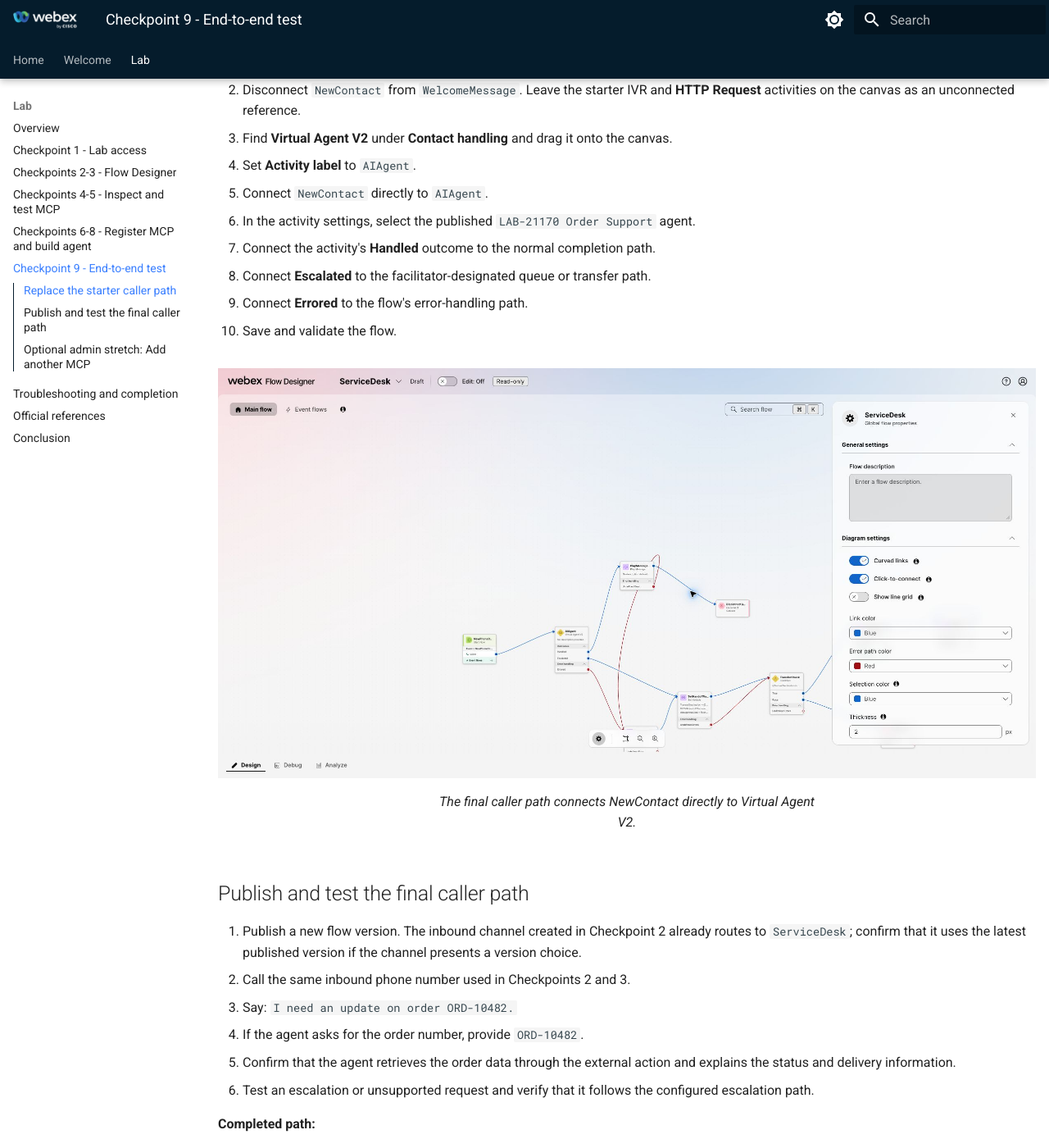
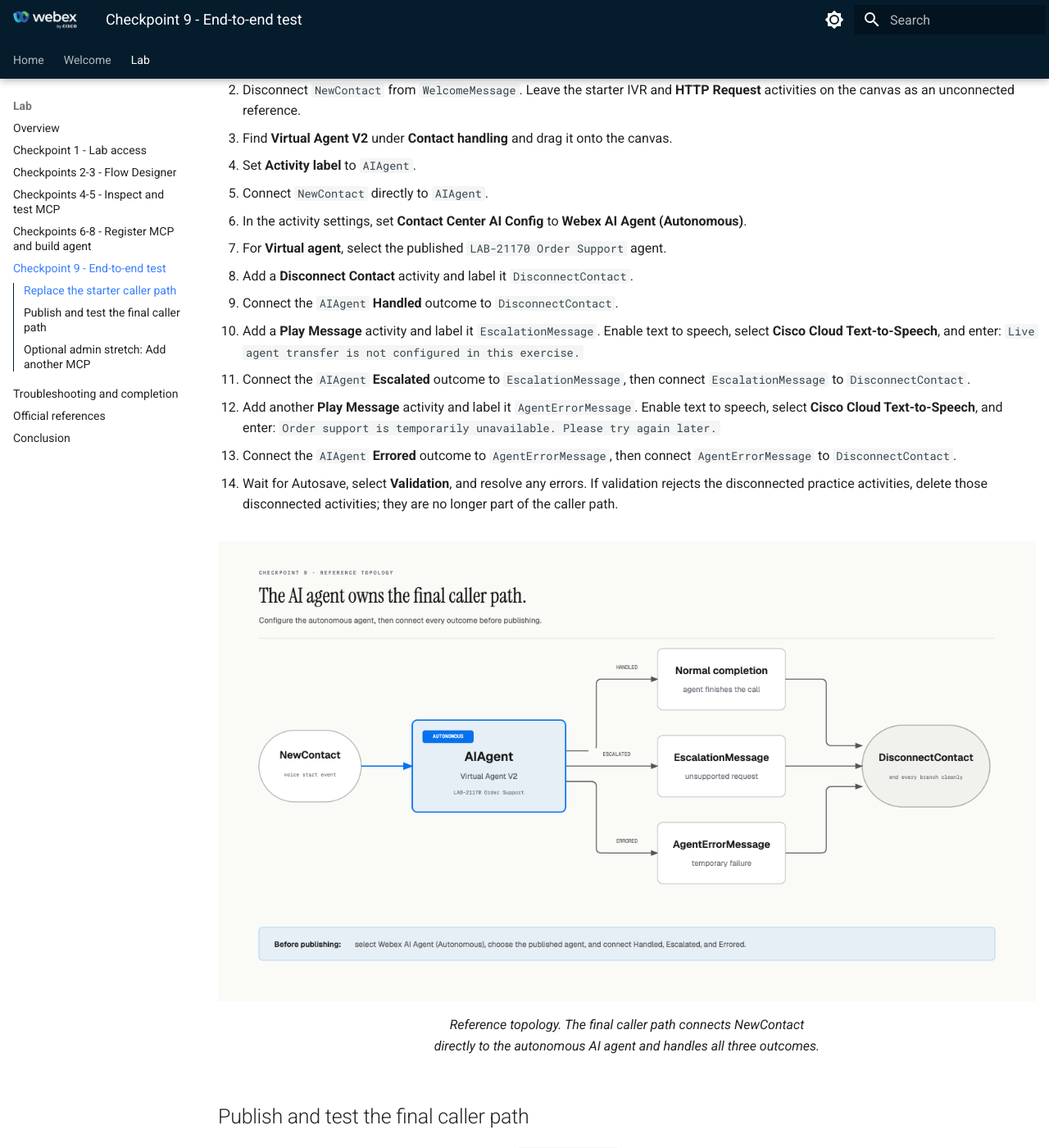
Before and after one commit to WebexCC-SA/LAB-21170, an MkDocs documentation site: the page built from docs/lab5_end_to_end.md, in a window 1280 px wide and 1400 px high, scrolled down 294 px. Shown: the whole window at 82% size. Built offline with MkDocs 1.6.1 and Material for MkDocs 9.7.7, drawn with Linux system fonts in a browser that asks for light colours; some of the changed text lies outside the part shown.

Commit message:
docs: correct LAB-21170 walkthrough steps

```diff
--- a/docs/lab2_flow_designer.md
+++ b/docs/lab2_flow_designer.md
@@ -23,7 +23,7 @@
 
 1. Confirm that the canvas contains the `NewContact` start event.
 2. Select `NewContact` and confirm that its channel type is **Voice**.
-3. Save the draft.
+3. Confirm that **Autosave** is on. Flow Designer saves draft changes automatically; wait for the saved status before leaving the page.
 
 <figure markdown>
   ![Blank ServiceDesk flow with the NewContact voice start event](assets/lab-guide/02-flow-designer-empty.png)
@@ -44,7 +44,7 @@
 10. In **Prompt**, turn on **Enable text-to-speech**, select **Cisco Cloud Text-to-Speech**, add a text-to-speech message, and enter: `General support is not included in this exercise.`
 11. Connect the digit `2` output from `SupportMenu` to `GeneralSupportMessage`.
 12. Leave the digit `1` output unconnected. You will connect it to the temporary **HTTP Request** in Checkpoint 3.
-13. Save the draft.
+13. Wait for Autosave to finish, then confirm that the connections remain in place.
 
 <figure markdown>
   ![Completed starter IVR with the welcome message, two-option menu, and general-support message](assets/lab-guide/02-starter-ivr-flow-example.png)
@@ -76,9 +76,15 @@
 5. Set **Service level threshold** to `300` seconds, unless your facilitator provides another value.
 6. Keep the assigned sandbox timezone.
 7. For **Routing Flow**, select `ServiceDesk`.
-8. Under **Phone numbers**, select **Add** and choose the number assigned to your sandbox.
-9. Select **Create**.
-10. Confirm that the channel is **Active**, the routing flow is `ServiceDesk`, and the assigned phone number appears on the channel.
+8. For **Version label**, select **Latest** so later published versions of `ServiceDesk` become active without remapping the channel.
+9. Keep the default **Music on Hold** unless your facilitator provides another option.
+10. Under **Phone numbers**, select **Add more** or **Add**.
+11. In the phone-number row, select the **Webex Calling Location** assigned to your sandbox.
+12. Select the assigned **PSTN number**. If the sandbox uses an extension instead, enter the facilitator-provided extension.
+13. Select the **PSTN Region** if the field appears and is required.
+14. Select the check mark or **Save** in the phone-number row.
+15. Select **Create**.
+16. Confirm that the channel is **Active**, its routing flow is `ServiceDesk`, its version label is **Latest**, and the assigned phone number appears on the channel.
 
 ### Call the starter IVR
 
@@ -95,19 +101,23 @@
 This comparison step proves that Flow Designer can retrieve external data directly before the agent uses the same data through MCP. The temporary API test is separate from the final caller path.
 
 1. Return to `ServiceDesk` in Flow Designer and turn **Edit** on.
-2. Find **HTTP Request** under **Utilities** and drag it onto the canvas.
-3. In **General settings**, set **Activity label** to `GetOrder`.
-4. Connect the digit `1` **Order Support** output from `SupportMenu` to `GetOrder`. This is a temporary comparison branch, not the final caller path.
-5. Open **Test tenant details** in MCP Lab and find the Order Desk REST API details and temporary bearer token.
-6. In `GetOrder`, set **Method** to `GET` and **Request URL** to `https://mcp-lab.webexdevs.com/order-desk/api/orders/ORD-10482`.
-7. Under **HTTP request headers**, add **Key** `Authorization` and **Value** `Bearer <temporary Order Desk token>`. Include the word `Bearer`, one space, and then the token copied from **Test tenant details**. Do not paste the token into this guide or your notes.
-8. Set the request **Content type** to **Application/JSON**.
-9. Under **Parse settings**, set **Content type** to **JSON**.
-10. Select **Add parsed variable**. Set **Variable** to `orderStatus` and **JSON path** to `$.order.status`.
-11. Add a **Play Message** activity and set **Activity label** to `OrderStatusMessage`.
-12. In its **Prompt** settings, enable text to speech, select **Cisco Cloud Text-to-Speech**, add a text-to-speech message, and enter: `Your order status is {{orderStatus}}.`
-13. Connect `GetOrder` to `OrderStatusMessage`.
-14. Save, validate, and publish a new flow version with a label such as `order-api-v1`.
+2. Open **Global Flow Properties** from the canvas controls.
+3. Under **Variable Definitions → Custom Flow Variables**, select **Add**.
+4. Create a variable named `orderStatus`, set its type to **String**, leave its default value blank, and add it to the flow.
+5. Wait for Autosave, then close **Global Flow Properties**.
+6. Find **HTTP Request** under **Utilities** and drag it onto the canvas.
+7. In **General settings**, set **Activity label** to `GetOrder`.
+8. Connect the digit `1` **Order Support** output from `SupportMenu` to `GetOrder`. This is a temporary comparison branch, not the final caller path.
+9. Open **Test tenant details** in MCP Lab and find the Order Desk REST API details and temporary bearer token.
+10. In `GetOrder`, set **Method** to `GET` and **Request URL** to `https://mcp-lab.webexdevs.com/order-desk/api/orders/ORD-10482`.
+11. Under **HTTP request headers**, add **Key** `Authorization` and **Value** `Bearer <temporary Order Desk token>`. Include the word `Bearer`, one space, and then the token copied from **Test tenant details**. Do not paste the token into this guide or your notes.
+12. Set the request **Content type** to **Application/JSON**.
+13. Under **Parse settings**, set **Content type** to **JSON**.
+14. Select **Add parsed variable**. Set **Variable** to `orderStatus` and **JSON path** to `$.order.status`.
+15. Add a **Play Message** activity and set **Activity label** to `OrderStatusMessage`.
+16. In its **Prompt** settings, enable text to speech, select **Cisco Cloud Text-to-Speech**, add a text-to-speech message, and enter: `Your order status is {{orderStatus}}.`
+17. Connect `GetOrder` to `OrderStatusMessage`.
+18. Wait for Autosave, select **Validation**, resolve any errors, and publish a new flow version with a label such as `order-api-v1`.
 
 ### Test the API branch by phone
 
--- a/docs/lab5_end_to_end.md
+++ b/docs/lab5_end_to_end.md
@@ -4,8 +4,8 @@
 
 ??? example "Show me: replace the starter caller path"
     1. Disconnect `NewContact` from `WelcomeMessage`; leave the starter activities on the canvas as a reference.
-    2. Add **Virtual Agent V2**, name it `AIAgent`, and select the published order-support agent.
-    3. Connect `NewContact` directly to `AIAgent`, then connect the handled, escalated, and errored outcomes.
+    2. Add **Virtual Agent V2**, name it `AIAgent`, select **Webex AI Agent (Autonomous)**, and select the published order-support agent.
+    3. Connect `NewContact` directly to `AIAgent`, then connect **Handled**, **Escalated**, and **Errored** to the completion paths below.
     4. Validate, publish, and call the assigned number.
 
     **Expected end state:** The caller reaches the AI agent directly and never hears the starter menu.
@@ -17,25 +17,30 @@
 3. Find **Virtual Agent V2** under **Contact handling** and drag it onto the canvas.
 4. Set **Activity label** to `AIAgent`.
 5. Connect `NewContact` directly to `AIAgent`.
-6. In the activity settings, select the published `LAB-21170 Order Support` agent.
-7. Connect the activity's **Handled** outcome to the normal completion path.
-8. Connect **Escalated** to the facilitator-designated queue or transfer path.
-9. Connect **Errored** to the flow's error-handling path.
-10. Save and validate the flow.
+6. In the activity settings, set **Contact Center AI Config** to **Webex AI Agent (Autonomous)**.
+7. For **Virtual agent**, select the published `LAB-21170 Order Support` agent.
+8. Add a **Disconnect Contact** activity and label it `DisconnectContact`.
+9. Connect the `AIAgent` **Handled** outcome to `DisconnectContact`.
+10. Add a **Play Message** activity and label it `EscalationMessage`. Enable text to speech, select **Cisco Cloud Text-to-Speech**, and enter: `Live agent transfer is not configured in this exercise.`
+11. Connect the `AIAgent` **Escalated** outcome to `EscalationMessage`, then connect `EscalationMessage` to `DisconnectContact`.
+12. Add another **Play Message** activity and label it `AgentErrorMessage`. Enable text to speech, select **Cisco Cloud Text-to-Speech**, and enter: `Order support is temporarily unavailable. Please try again later.`
+13. Connect the `AIAgent` **Errored** outcome to `AgentErrorMessage`, then connect `AgentErrorMessage` to `DisconnectContact`.
+14. Wait for Autosave, select **Validation**, and resolve any errors. If validation rejects the disconnected practice activities, delete those disconnected activities; they are no longer part of the caller path.
 
 <figure markdown>
-  ![Example completed Flow Designer handoff to Virtual Agent V2](assets/lab-guide/02-flow-designer-handoff.png)
-  <figcaption>The final caller path connects NewContact directly to Virtual Agent V2.</figcaption>
+  ![Reference topology for the final Flow Designer caller path](assets/lab-guide/02-final-agent-flow.png)
+  <figcaption>Reference topology. The final caller path connects NewContact directly to the autonomous AI agent and handles all three outcomes.</figcaption>
 </figure>
 
 ## Publish and test the final caller path
 
-1. Publish a new flow version. The inbound channel created in Checkpoint 2 already routes to `ServiceDesk`; confirm that it uses the latest published version if the channel presents a version choice.
-2. Call the same inbound phone number used in Checkpoints 2 and 3.
-3. Say: `I need an update on order ORD-10482.`
-4. If the agent asks for the order number, provide `ORD-10482`.
-5. Confirm that the agent retrieves the order data through the external action and explains the status and delivery information.
-6. Test an escalation or unsupported request and verify that it follows the configured escalation path.
+1. Publish a new flow version with a label such as `order-agent-v1`.
+2. In Control Hub, open the inbound channel created in Checkpoint 2 and confirm that **Routing Flow** is `ServiceDesk` and **Version label** is **Latest**. If the channel is pinned to a fixed label, change it to **Latest** or select `order-agent-v1`.
+3. Call the same inbound phone number used in Checkpoints 2 and 3.
+4. Say: `I need an update on order ORD-10482.`
+5. If the agent asks for the order number, provide `ORD-10482`.
+6. Confirm that the agent retrieves the order data through the external action and explains the status and delivery information.
+7. Make a second call and ask for a refund or another unsupported request. Confirm that you hear: “Live agent transfer is not configured in this exercise.”
 
 **Completed path:**
 
@@ -47,7 +52,8 @@
     - The connected caller path is `NewContact → AIAgent`; the starter menu and REST branch are disconnected.
     - A live caller does not hear the welcome message or menu.
     - The agent uses `lookup_order` and speaks the returned order and delivery details.
-    - An unsupported request follows the configured escalation path.
+    - An unsupported request reaches `EscalationMessage` and then disconnects cleanly.
+    - `AgentErrorMessage` provides a clear fallback if the AI agent errors.
 
 Publish only the flow versions required by this guide. A human still decides whether to change organization-wide defaults or reuse the lab configuration outside the assigned sandbox.
 
```
Also changed, not shown: docs/lab1_getting_started.md (+4 -8 lines), docs/lab3_agent_registration.md (+4 -5 lines), docs/lab4_mcp_agent_studio.md (+6 -6 lines), docs/troubleshooting.md (+8 -7 lines), docs/assets/lab-guide/02-final-agent-flow.png (added), 3 other files.
